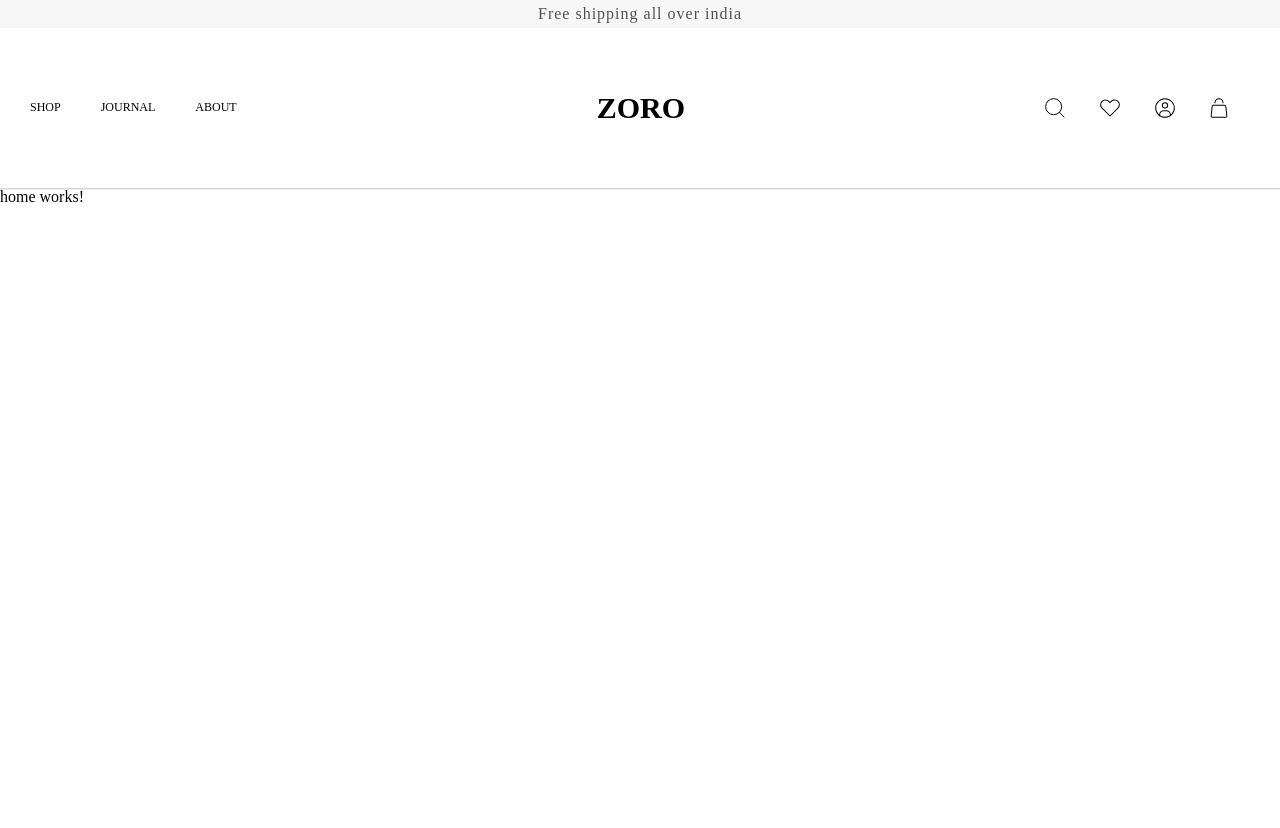
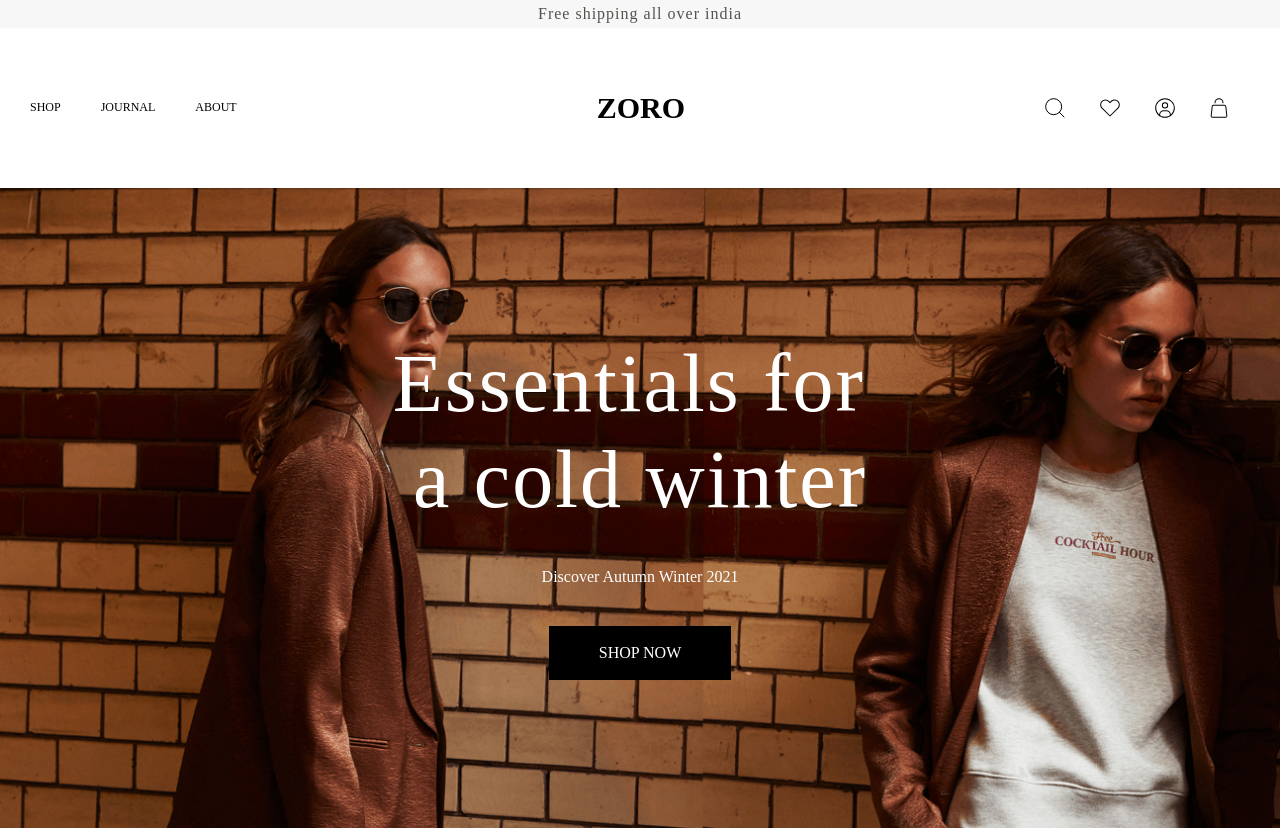
Before and after one commit to zestgeekShivam/E-Commenrce, an Angular app: page / in a window 1280 px wide. Shown: the top 828 px of the page. Before the commit the page ends 800 px from the top, so only its background shows below. Built offline with nearby package versions, Linux system fonts and the light colour scheme.

Commit message:
added banner in home page and styled it

```diff
--- a/src/app/header/header.component.scss
+++ b/src/app/header/header.component.scss
@@ -56,9 +56,12 @@
   color: #53524e;
 }
 
-// .sticky-header{
-
-// }
+.sticky-header {
+  position: sticky;
+  top: 0;
+  background-color: #fff;
+  z-index: 50;
+}
 
 .shop-dropdown {
   position: absolute;
--- a/src/app/home/home.component.html
+++ b/src/app/home/home.component.html
@@ -1 +1,9 @@
-<p>home works!</p>
+<div>
+  <div class="banner" >
+    <h1 >Essentials for <br> a cold winter </h1>
+    <p>Discover Autumn Winter 2021</p>
+    <button>
+      <div class="layer"></div>
+      SHOP NOW </button>
+  </div>
+</div>
--- a/src/app/home/home.component.scss
+++ b/src/app/home/home.component.scss
@@ -0,0 +1,45 @@
+.banner {
+  min-height: 80vh;
+  background-image: url('/assets/images/banner1.png');
+  background-repeat: no-repeat;
+  background-size: cover;
+  display: flex;
+  justify-content: center;
+  align-items: center;
+  flex-direction: column;
+  font-weight: 100;
+  color: white;
+
+  h1 {
+    font-size: 82px;
+    font-weight: 400;
+    line-height: 96px;
+    text-align: center;
+    white-space: pre-wrap;
+    letter-spacing: 2px;
+  }
+
+  p {
+    margin-top: 40px;
+  }
+
+  button {
+    all: unset;
+    margin-top: 40px;
+    background-color: black;
+    padding: 18px 50px;
+    cursor: pointer;
+    position: relative;
+  }
+
+  button:hover .layer {
+    background-color: #ffffff65;
+    position: absolute;
+    transition: background .3s ease-in-out;
+    top: 0;
+    left: 0;
+    width: 100%;
+    height: 100%;
+  }
+
+}
--- a/src/app/home/home.component.ts
+++ b/src/app/home/home.component.ts
@@ -3,8 +3,6 @@ import { Component } from '@angular/core';
 @Component({
   selector: 'app-home',
   templateUrl: './home.component.html',
-  styleUrls: ['./home.component.scss']
+  styleUrls: ['./home.component.scss'],
 })
-export class HomeComponent {
-
-}
+export class HomeComponent {}
--- a/src/styles.scss
+++ b/src/styles.scss
@@ -4,3 +4,6 @@
   margin :0;
   padding:0 ;
 }
+body{
+  overflow-x: hidden;
+}
```
